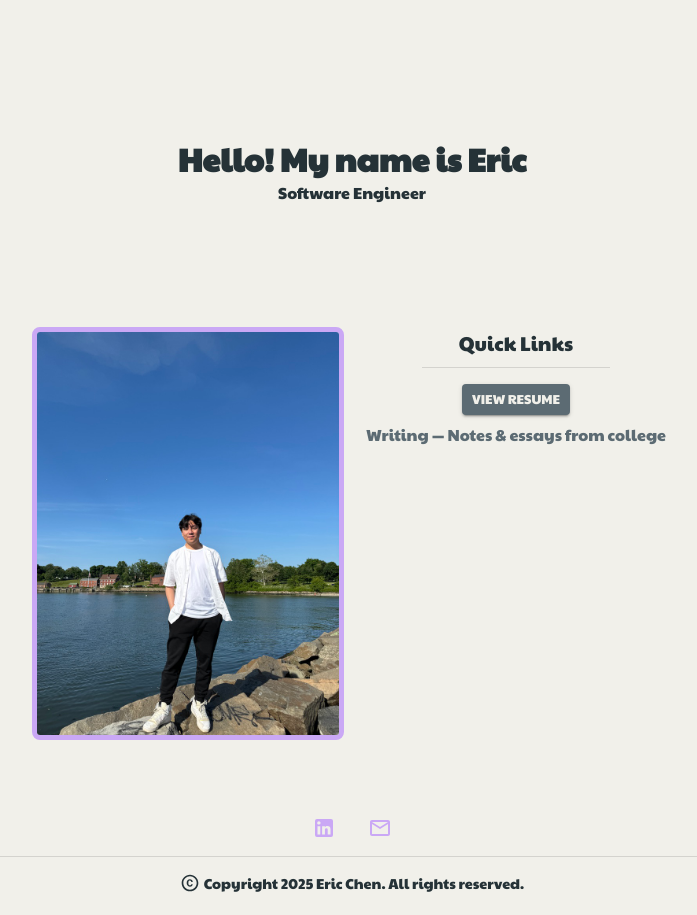
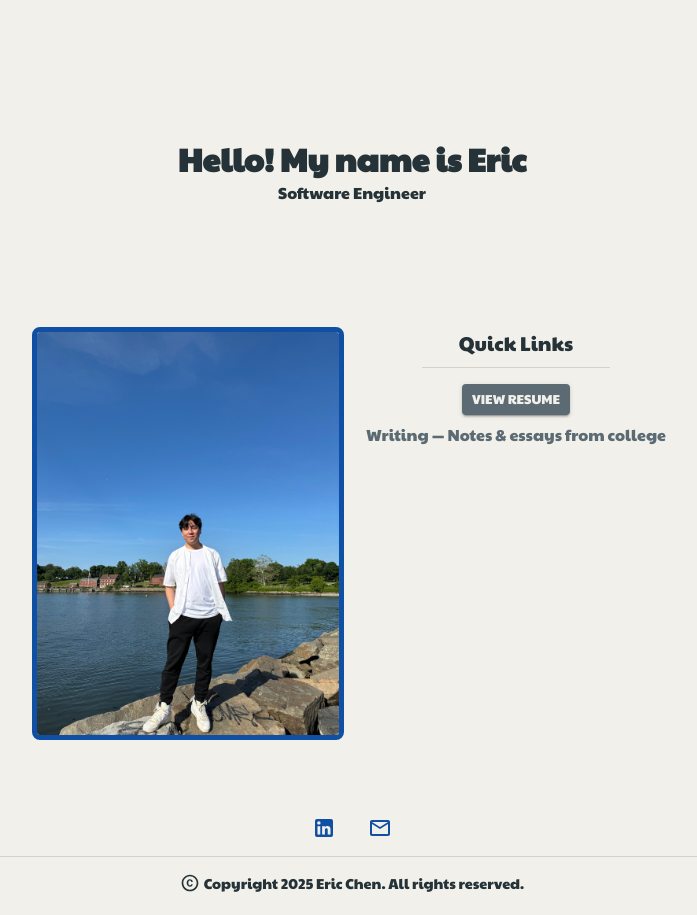
Before and after one commit to EricChen-01/ericgchen.com, a React (Create React App) app: page /portfolio in a window 1280 px wide. Shown: the whole page, without its empty margins (288-985 px from the left). Built offline with nearby package versions, Linux system fonts and the light colour scheme.

Commit message:
updated portfolio theme

```diff
--- a/src/themes/PortfolioTheme.js
+++ b/src/themes/PortfolioTheme.js
@@ -8,7 +8,7 @@ const portfolioTheme = createTheme({
       paper: '#FFFFFF',     // default paper
     },
     primary: {
-      main: '#CAA8F5',      // soft purple accent
+      main: '#1050A4',      // soft purple accent
       contrastText: '#253237',
     },
     secondary: {
```
